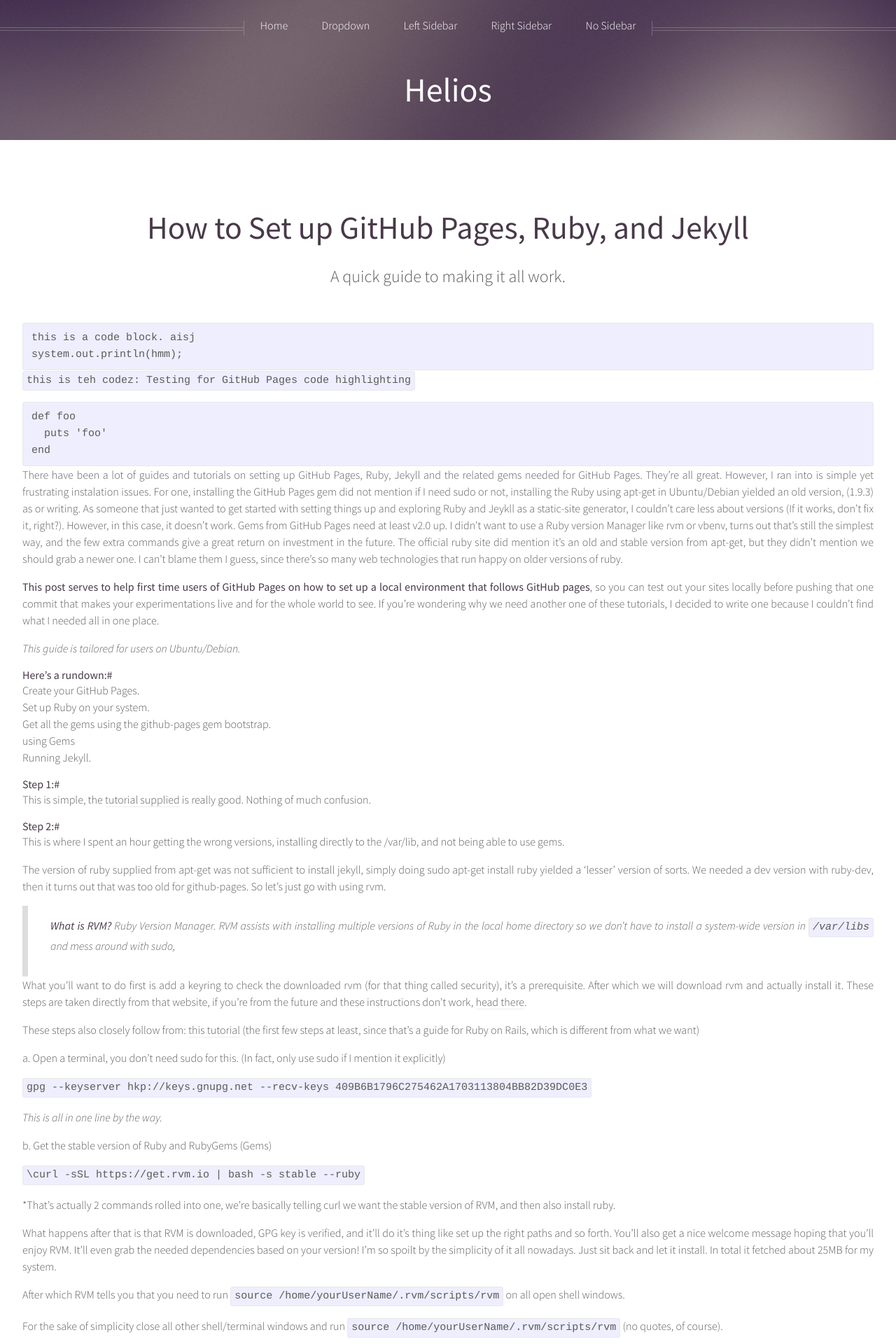
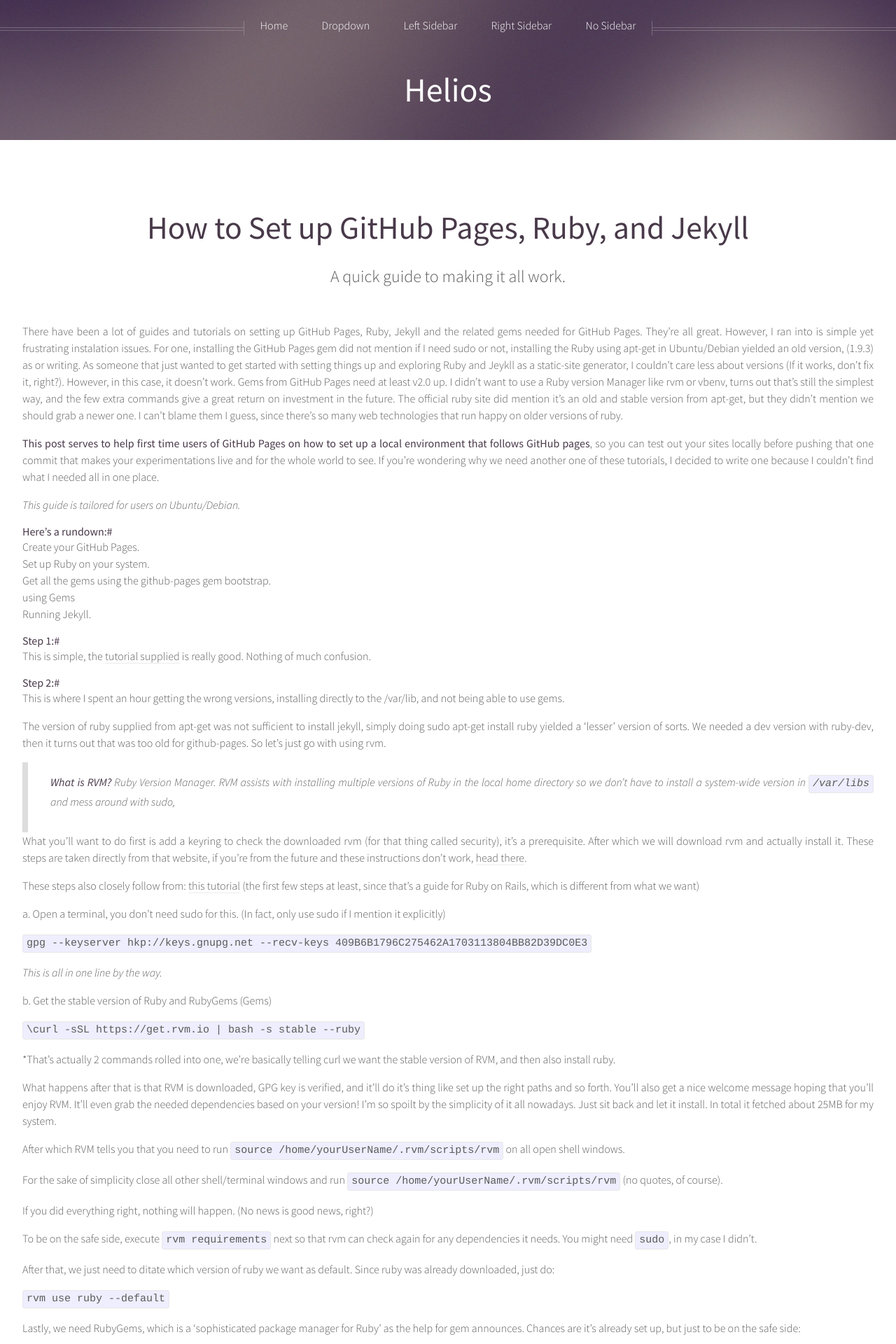
Before and after one commit to leewc/legacy, a Jekyll site: the page built from _posts/tutorials/2015-04-15-set_up_GitHub_pages_Jekyll_tutorial.md, in a window 1280 px wide. Shown: the top 1920 px of the page at 70% size. Built offline with Jekyll 4.4.1, drawn with Linux system fonts in a browser that asks for light colours.

Commit message:
Implemented Simple Code Blocks and syntax.css for highlighting

```diff
--- a/_includes/js.html
+++ b/_includes/js.html
@@ -6,10 +6,15 @@
 		<script src="/assets/js/skel.min.js"></script>
 		<script src="/assets/js/skel-layers.min.js"></script>
 		<script src="/assets/js/init.js"></script>
+
+		<!--always load code highlighter regardless of screensize or noscript -->
+		<link rel="stylesheet" href="/css/syntax.css">
+
 		<noscript>
 			<link rel="stylesheet" href="/css/skel.css" />
 			<link rel="stylesheet" href="/css/style.css" />
 			<link rel="stylesheet" href="/css/style-desktop.css" />
 			<link rel="stylesheet" href="/css/style-noscript.css" />
+
 		</noscript>
 		<!--[if lte IE 8]><link rel="stylesheet" href="css/ie/v8.css" /><![endif]-->
--- a/_posts/tutorials/2015-04-15-set_up_GitHub_pages_Jekyll_tutorial.md
+++ b/_posts/tutorials/2015-04-15-set_up_GitHub_pages_Jekyll_tutorial.md
@@ -4,17 +4,6 @@
 layout : no-sidebar
 date: 2015-04-11 21:36
 ---
-
-	this is a code block. aisj
-	system.out.println(hmm);
-
-`this is teh codez: Testing for GitHub Pages code highlighting`
-
-{% highlight ruby %}
-def foo
-  puts 'foo'
-end
-{% endhighlight %}
 
 There have been a lot of guides and tutorials on setting up GitHub Pages, Ruby, Jekyll and the related gems needed for GitHub Pages. They're all great. However, I ran into is simple yet frustrating instalation issues. For one, installing the GitHub Pages gem did not mention if I need sudo or not, installing the Ruby using apt-get in Ubuntu/Debian yielded an old version, (1.9.3) as or writing. As someone that just wanted to get started with setting things up and exploring Ruby and Jeykll as a static-site generator, I couldn't care less about versions (If it works, don't fix it, right?). However, in this case, it doesn't work. Gems from GitHub Pages need at least v2.0 up. I didn't want to use a Ruby version Manager like rvm or vbenv, turns out that's still the simplest way, and the few extra commands give a great return on investment in the future. The official ruby site did mention it's an old and stable version from apt-get, but they didn't mention we should grab a newer one. I can't blame them I guess, since there's so many web technologies that run happy on older versions of ruby.
 
--- a/css/style.css
+++ b/css/style.css
@@ -1221,36 +1221,3 @@
 			{
 				text-align: center;
 			}
-
-/**
- * Code formatting for Helios theme, adapted from vanilla Jekyll theme - Wen Chuan Lee
- */
-	pre,
-	code
-	{
-		  font-family: Courier, 'New Courier', monospace;
-		  font-size: 15px;
-		  border: 1px solid #e8e8e8;
-		  border-radius: 3px;
-		  background-color: #eef;
-
-	}
-
-	code
-	{
-	  	padding: 1px 5px;
-	  	display: inline-block;
-	}
-
-	pre
-	{
-	  	padding: 8px 12px;
-	  	overflow-x: auto;
-	}
-
-	pre > code
-	{
-	    border: 0;
-	    padding-right: 0;
-	    padding-left: 0;
-	}
--- /dev/null
+++ b/css/syntax.css
@@ -0,0 +1,97 @@
+/**
+ * Code formatting for Helios theme, adapted from vanilla Jekyll theme - Wen Chuan Lee
+ */
+
+	pre,
+	code
+	{
+		  font-family: Courier, 'New Courier', monospace;
+		  font-size: 15px;
+		  border: 1px solid #e8e8e8;
+		  border-radius: 3px;
+		  background-color: #eef;
+	}
+
+	code
+	{
+	  	padding: 0px 5px;
+	  	display: inline-block;
+	}
+
+	pre
+	{
+	  	padding: 8px 12px;
+	  	overflow-x:auto;
+	}
+
+	pre > code
+	{
+	    border: 0;
+	    padding-right: 0;
+	    padding-left: 0;
+	}
+
+
+/* Original syntax.css taken from Jekyll's tutorial for code highlighting: https://github.com/mojombo/tpw/tree/master/css/syntax.css*/
+
+
+.highlight  { background: #ffffff; }
+.highlight .c { color: #999988; font-style: italic } /* Comment */
+.highlight .err { color: #a61717; background-color: #e3d2d2 } /* Error */
+.highlight .k { font-weight: bold } /* Keyword */
+.highlight .o { font-weight: bold } /* Operator */
+.highlight .cm { color: #999988; font-style: italic } /* Comment.Multiline */
+.highlight .cp { color: #999999; font-weight: bold } /* Comment.Preproc */
+.highlight .c1 { color: #999988; font-style: italic } /* Comment.Single */
+.highlight .cs { color: #999999; font-weight: bold; font-style: italic } /* Comment.Special */
+.highlight .gd { color: #000000; background-color: #ffdddd } /* Generic.Deleted */
+.highlight .gd .x { color: #000000; background-color: #ffaaaa } /* Generic.Deleted.Specific */
+.highlight .ge { font-style: italic } /* Generic.Emph */
+.highlight .gr { color: #aa0000 } /* Generic.Error */
+.highlight .gh { color: #999999 } /* Generic.Heading */
+.highlight .gi { color: #000000; background-color: #ddffdd } /* Generic.Inserted */
+.highlight .gi .x { color: #000000; background-color: #aaffaa } /* Generic.Inserted.Specific */
+.highlight .go { color: #888888 } /* Generic.Output */
+.highlight .gp { color: #555555 } /* Generic.Prompt */
+.highlight .gs { font-weight: bold } /* Generic.Strong */
+.highlight .gu { color: #aaaaaa } /* Generic.Subheading */
+.highlight .gt { color: #aa0000 } /* Generic.Traceback */
+.highlight .kc { font-weight: bold } /* Keyword.Constant */
+.highlight .kd { font-weight: bold } /* Keyword.Declaration */
+.highlight .kp { font-weight: bold } /* Keyword.Pseudo */
+.highlight .kr { font-weight: bold } /* Keyword.Reserved */
+.highlight .kt { color: #445588; font-weight: bold } /* Keyword.Type */
+.highlight .m { color: #009999 } /* Literal.Number */
+.highlight .s { color: #d14 } /* Literal.String */
+.highlight .na { color: #008080 } /* Name.Attribute */
+.highlight .nb { color: #0086B3 } /* Name.Builtin */
+.highlight .nc { color: #445588; font-weight: bold } /* Name.Class */
+.highlight .no { color: #008080 } /* Name.Constant */
+.highlight .ni { color: #800080 } /* Name.Entity */
+.highlight .ne { color: #990000; font-weight: bold } /* Name.Exception */
+.highlight .nf { color: #990000; font-weight: bold } /* Name.Function */
+.highlight .nn { color: #555555 } /* Name.Namespace */
+.highlight .nt { color: #000080 } /* Name.Tag */
+.highlight .nv { color: #008080 } /* Name.Variable */
+.highlight .ow { font-weight: bold } /* Operator.Word */
+.highlight .w { color: #bbbbbb } /* Text.Whitespace */
+.highlight .mf { color: #009999 } /* Literal.Number.Float */
+.highlight .mh { color: #009999 } /* Literal.Number.Hex */
+.highlight .mi { color: #009999 } /* Literal.Number.Integer */
+.highlight .mo { color: #009999 } /* Literal.Number.Oct */
+.highlight .sb { color: #d14 } /* Literal.String.Backtick */
+.highlight .sc { color: #d14 } /* Literal.String.Char */
+.highlight .sd { color: #d14 } /* Literal.String.Doc */
+.highlight .s2 { color: #d14 } /* Literal.String.Double */
+.highlight .se { color: #d14 } /* Literal.String.Escape */
+.highlight .sh { color: #d14 } /* Literal.String.Heredoc */
+.highlight .si { color: #d14 } /* Literal.String.Interpol */
+.highlight .sx { color: #d14 } /* Literal.String.Other */
+.highlight .sr { color: #009926 } /* Literal.String.Regex */
+.highlight .s1 { color: #d14 } /* Literal.String.Single */
+.highlight .ss { color: #990073 } /* Literal.String.Symbol */
+.highlight .bp { color: #999999 } /* Name.Builtin.Pseudo */
+.highlight .vc { color: #008080 } /* Name.Variable.Class */
+.highlight .vg { color: #008080 } /* Name.Variable.Global */
+.highlight .vi { color: #008080 } /* Name.Variable.Instance */
+.highlight .il { color: #009999 } /* Literal.Number.Integer.Long */
```
Also changed, not shown: css/style-mobile.css (+0 -34 lines).
